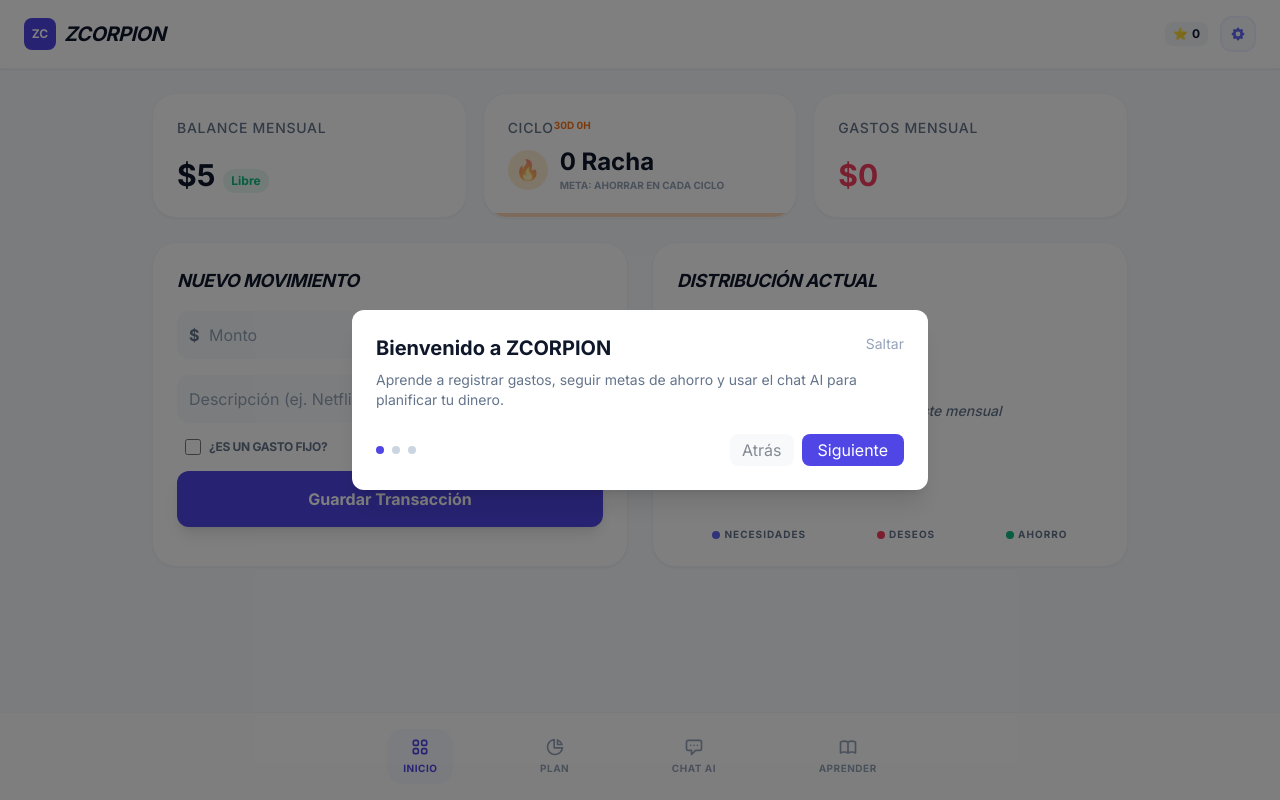
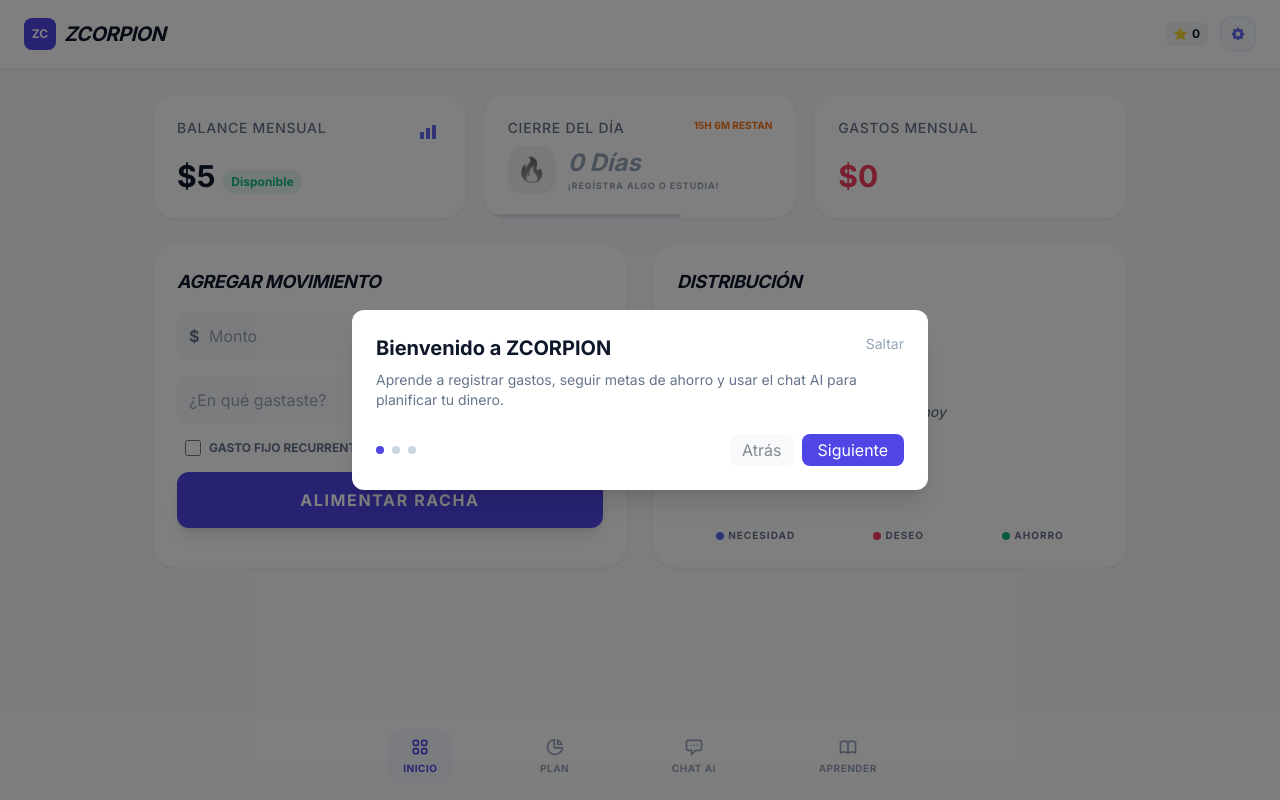
Before and after one commit to jleoscorpion-creator/zcorpion--1-, a React (Vite) app: page / in a window 1280 px wide. Both pictures are taken after typing "Sample", "5" into the empty fields and a click on the button "CONFIGURAR PLAN". Built offline with nearby package versions, Linux system fonts and the light colour scheme.

Commit message:
Actualizar .gitignore y README; agregar Netlify Fuction para Gemini

```diff
--- a/components/Dashboard.tsx
+++ b/components/Dashboard.tsx
@@ -3,80 +3,48 @@
 import { UserProfile, Expense, Category, Frequency } from '../types';
 import { PieChart, Pie, Cell, ResponsiveContainer, Tooltip } from 'recharts';
 import { CATEGORY_COLORS, CURRENCY_SYMBOLS, FREQUENCY_LABELS } from '../constants';
+import FinancialSummary from './FinancialSummary';
 
 interface DashboardProps {
   profile: UserProfile;
   expenses: Expense[];
   onAddExpense: (amount: number, category: Category, description: string, isFixed: boolean, frequency?: Frequency) => void;
+  onNavigateToTab: (tab: 'budget' | 'dashboard' | 'chat' | 'academy' | 'settings') => void;
   isDarkMode: boolean;
 }
 
-const Dashboard: React.FC<DashboardProps> = ({ profile, expenses, onAddExpense, isDarkMode }) => {
+const Dashboard: React.FC<DashboardProps> = ({ profile, expenses, onAddExpense, onNavigateToTab, isDarkMode }) => {
   const [selectedCat, setSelectedCat] = useState<Category>(Category.NEEDS);
-  const [timeRemaining, setTimeRemaining] = useState<string>('');
-  const [progressPercent, setProgressPercent] = useState(100);
+  const [timeRemainingToday, setTimeRemainingToday] = useState<string>('');
+  const [dayProgressPercent, setDayProgressPercent] = useState(100);
+  const [showSummary, setShowSummary] = useState(false);
 
-  const getPeriodFilter = (dateStr: string, freq: Frequency) => {
-    const d = new Date(dateStr);
-    const now = new Date();
-
-    if (freq === Frequency.MONTHLY) {
-      return d.getMonth() === now.getMonth() && d.getFullYear() === now.getFullYear();
-    }
-
-    const diffMs = now.getTime() - d.getTime();
-    const diffDays = diffMs / (1000 * 60 * 60 * 24);
-
-    if (freq === Frequency.WEEKLY) return diffDays <= 7;
-    if (freq === Frequency.BIWEEKLY) return diffDays <= 14;
-    return false;
-  };
-
-  const currentPeriodExpenses = expenses.filter(e => getPeriodFilter(e.date, profile.frequency));
-
-  // Adjusted logic: If a fixed expense is registered in the current period, it's counted normally.
-  // The user asked for it to "affect balance based on time".
-  // We'll calculate the period balance based on transactions that happened in this cycle.
-  const totalPeriodExpenses = currentPeriodExpenses.reduce((acc, curr) => acc + curr.amount, 0);
-  const balance = profile.income - totalPeriodExpenses;
   const currencySymbol = CURRENCY_SYMBOLS[profile.currency] || '$';
 
-  const getPeriodDays = (freq: Frequency) => {
-    if (freq === Frequency.WEEKLY) return 7;
-    if (freq === Frequency.BIWEEKLY) return 14;
-    return 30;
-  };
+  // Lógica de ciclo financiero (para el balance)
+  const getCycleStart = () => profile.lastLoginDate ? new Date(profile.lastLoginDate) : new Date();
+  const currentCycleExpenses = expenses.filter(e => new Date(e.date) >= getCycleStart());
+  const totalCycleExpenses = currentCycleExpenses.reduce((acc, curr) => acc + curr.amount, 0);
+  const balance = profile.income - totalCycleExpenses;
 
   useEffect(() => {
-    const updateCountdown = () => {
-      if (!profile.lastLoginDate) return;
-
-      const lastDate = new Date(profile.lastLoginDate);
-      const today = new Date();
-      const limitDays = getPeriodDays(profile.frequency);
-      const limitMs = limitDays * 24 * 60 * 60 * 1000;
-
-      const expiryTime = lastDate.getTime() + limitMs;
-      const diffMs = expiryTime - today.getTime();
-
-      if (diffMs <= 0) {
-        setTimeRemaining('Ciclo Completado');
-        setProgressPercent(0);
-      } else {
-        const days = Math.floor(diffMs / (1000 * 60 * 60 * 24));
-        const hours = Math.floor((diffMs % (1000 * 60 * 60 * 24)) / (1000 * 60 * 60));
-        setTimeRemaining(`${days}d ${hours}h`);
-        setProgressPercent((diffMs / limitMs) * 100);
-      }
+    const updateDailyCountdown = () => {
+      const now = new Date();
+      const midnight = new Date();
+      midnight.setHours(24, 0, 0, 0); // Siguiente medianoche
+      const diffMs = midnight.getTime() - now.getTime();
+      const hours = Math.floor(diffMs / (1000 * 60 * 60));
+      const minutes = Math.floor((diffMs % (1000 * 60 * 60)) / (1000 * 60));
+      setTimeRemainingToday(`${hours}h ${minutes}m`);
+      setDayProgressPercent((diffMs / (24 * 60 * 60 * 1000)) * 100);
     };
-
-    updateCountdown();
-    const timer = setInterval(updateCountdown, 60000);
+    updateDailyCountdown();
+    const timer = setInterval(updateDailyCountdown, 30000);
     return () => clearInterval(timer);
-  }, [profile.lastLoginDate, profile.frequency]);
+  }, []);
 
   const getCategoryTotal = (cat: Category) =>
-    currentPeriodExpenses.filter(e => e.category === cat).reduce((acc, curr) => acc + curr.amount, 0);
+    currentCycleExpenses.filter(e => e.category === cat).reduce((acc, curr) => acc + curr.amount, 0);
 
   const chartData = [
     { name: 'Necesidades', value: getCategoryTotal(Category.NEEDS), color: CATEGORY_COLORS.NEEDS },
@@ -86,56 +54,82 @@
 
   const periodLabel = profile.frequency === Frequency.WEEKLY ? 'Semanal' : profile.frequency === Frequency.BIWEEKLY ? 'Quincenal' : 'Mensual';
 
+  // Verificar si la racha se cumplió hoy (por gasto o por lección)
+  const todayDate = new Date();
+  todayDate.setHours(0, 0, 0, 0);
+
+  const streakAchievedToday = profile.lastStreakDate && new Date(profile.lastStreakDate).getTime() === todayDate.getTime();
+
   return (
     <div className="space-y-6 animate-in fade-in duration-500">
       <div className="grid grid-cols-1 md:grid-cols-3 gap-4">
+        {/* Balance Card */}
         <div className={`p-6 rounded-3xl border shadow-sm flex flex-col justify-between transition-colors ${isDarkMode ? 'bg-slate-900 border-slate-800' : 'bg-white border-slate-100'}`}>
-          <span className="text-slate-500 text-sm font-medium uppercase tracking-wider">Balance {periodLabel}</span>
+          <div className="flex justify-between items-start">
+            <span className="text-slate-500 text-sm font-medium uppercase tracking-wider">Balance {periodLabel}</span>
+            <button
+              onClick={() => setShowSummary(true)}
+              className="p-1 hover:bg-slate-100 dark:hover:bg-slate-800 rounded-lg text-indigo-500"
+            >
+              <svg xmlns="http://www.w3.org/2000/svg" className="h-5 w-5" viewBox="0 0 20 20" fill="currentColor">
+                <path d="M2 11a1 1 0 011-1h2a1 1 0 011 1v5a1 1 0 01-1 1H3a1 1 0 01-1-1v-5zM8 7a1 1 0 011-1h2a1 1 0 011 1v9a1 1 0 01-1 1H9a1 1 0 01-1-1V7zM14 4a1 1 0 011-1h2a1 1 0 011 1v12a1 1 0 01-1 1h-2a1 1 0 01-1-1V4z" />
+              </svg>
+            </button>
+          </div>
           <div className="flex items-end gap-2 mt-2">
             <span className="text-3xl font-bold">{currencySymbol}{balance.toLocaleString()}</span>
             <span className={`text-xs font-bold px-2 py-1 rounded-full ${balance >= 0 ? 'bg-emerald-500/10 text-emerald-500' : 'bg-rose-500/10 text-rose-500'}`}>
-              {balance >= 0 ? 'Libre' : 'Excedido'}
+              {balance >= 0 ? 'Disponible' : 'Sobrepasado'}
             </span>
           </div>
         </div>
 
-        <button
-          onClick={() => document.getElementById('quick-expense-form')?.scrollIntoView({ behavior: 'smooth' })}
-          className={`relative p-6 rounded-3xl border shadow-sm flex flex-col justify-between transition-all group hover:scale-[1.02] text-left active:scale-95 overflow-hidden ${isDarkMode ? 'bg-slate-900 border-slate-800' : 'bg-white border-slate-100'}`}
-        >
+        {/* Daily Streak Card */}
+        <div className={`relative p-6 rounded-3xl border shadow-sm flex flex-col justify-between transition-all overflow-hidden ${isDarkMode ? 'bg-slate-900 border-slate-800' : 'bg-white border-slate-100'}`}>
           <div
-            className="absolute bottom-0 left-0 h-1 bg-orange-500/30 transition-all duration-1000"
-            style={{ width: `${progressPercent}%` }}
+            className={`absolute bottom-0 left-0 h-1 transition-all duration-1000 ${streakAchievedToday ? 'bg-orange-500' : 'bg-slate-400 opacity-30'}`}
+            style={{ width: `${dayProgressPercent}%` }}
           />
           <div className="flex justify-between items-start">
-            <span className="text-slate-500 text-sm font-medium uppercase tracking-wider group-hover:text-indigo-500 transition-colors">Ciclo</span>
-            <span className="text-[10px] font-black text-orange-500 uppercase">{timeRemaining}</span>
+            <span className="text-slate-500 text-sm font-medium uppercase tracking-wider">Cierre del Día</span>
+            <span className={`text-[10px] font-black uppercase ${streakAchievedToday ? 'text-indigo-500' : 'text-orange-500'}`}>
+              {timeRemainingToday} restan
+            </span>
           </div>
           <div className="flex items-center gap-3 mt-2">
-            <div className={`w-10 h-10 rounded-full flex items-center justify-center transition-colors ${isDarkMode ? 'bg-orange-500/20 text-orange-400' : 'bg-orange-100 text-orange-500'} group-hover:bg-orange-500 group-hover:text-white`}>
-              <span className="text-xl animate-pulse">🔥</span>
+            <div className={`w-12 h-12 rounded-2xl flex items-center justify-center transition-all duration-500 ${
+              streakAchievedToday
+                ? 'bg-orange-500 text-white shadow-[0_0_20px_rgba(249,115,22,0.5)] animate-pulse'
+                : (isDarkMode ? 'bg-slate-800 text-slate-600 grayscale' : 'bg-slate-100 text-slate-400 grayscale')
+            }`}>
+              <span className={`text-2xl transition-transform ${streakAchievedToday ? 'scale-110' : 'scale-100'}`}>🔥</span>
             </div>
             <div>
-              <span className="text-2xl font-bold">{profile.streak} Racha</span>
-              <p className="text-[10px] text-slate-400 font-bold uppercase">Meta: Ahorrar en cada ciclo</p>
+              <span className={`text-2xl font-black italic transition-colors ${streakAchievedToday ? (isDarkMode ? 'text-white' : 'text-slate-900') : 'text-slate-400'}`}>
+                {profile.streak} Días
+              </span>
+              <p className={`text-[9px] font-black uppercase tracking-widest ${streakAchievedToday ? 'text-emerald-500' : 'text-slate-400'}`}>
+                {streakAchievedToday ? 'Racha Protegida ✓' : '¡Regístra algo o estudia!'}
+              </p>
             </div>
           </div>
-        </button>
+        </div>
 
+        {/* Gastos Card */}
         <div className={`p-6 rounded-3xl border shadow-sm flex flex-col justify-between transition-colors ${isDarkMode ? 'bg-slate-900 border-slate-800' : 'bg-white border-slate-100'}`}>
           <span className="text-slate-500 text-sm font-medium uppercase tracking-wider">Gastos {periodLabel}</span>
-          <span className="text-3xl font-bold text-rose-500 mt-2">{currencySymbol}{totalPeriodExpenses.toLocaleString()}</span>
+          <span className="text-3xl font-bold text-rose-500 mt-2">{currencySymbol}{totalCycleExpenses.toLocaleString()}</span>
         </div>
       </div>
 
       <div className="grid grid-cols-1 lg:grid-cols-2 gap-6">
         <div id="quick-expense-form" className={`p-6 rounded-3xl border shadow-sm transition-colors ${isDarkMode ? 'bg-slate-900 border-slate-800' : 'bg-white border-slate-100'}`}>
-          <h3 className="text-lg font-bold mb-4 italic uppercase tracking-tight">Nuevo Movimiento</h3>
+          <h3 className="text-lg font-bold mb-4 italic uppercase tracking-tight">Agregar Movimiento</h3>
           <QuickExpenseForm onSubmit={onAddExpense} isDarkMode={isDarkMode} preSelectedCat={selectedCat} onCatChange={setSelectedCat} currencySymbol={currencySymbol} />
         </div>
 
         <div className={`p-6 rounded-3xl border shadow-sm transition-colors ${isDarkMode ? 'bg-slate-900 border-slate-800' : 'bg-white border-slate-100'}`}>
-          <h3 className="text-lg font-bold mb-4 italic uppercase tracking-tight">Distribución Actual</h3>
+          <h3 className="text-lg font-bold mb-4 italic uppercase tracking-tight">Distribución</h3>
           <div className="h-[200px] w-full">
             {chartData.length > 0 ? (
               <ResponsiveContainer width="100%" height="100%">
@@ -153,24 +147,37 @@
                     ))}
                   </Pie>
                   <Tooltip
-                    contentStyle={{ borderRadius: '16px', border: 'none', boxShadow: '0 10px 15px -3px rgba(0,0,0,0.1)', backgroundColor: isDarkMode ? '#1e293b' : '#ffffff', color: isDarkMode ? '#f1f5f9' : '#0f172a' }}
+                    contentStyle={{ borderRadius: '16px', border: 'none', backgroundColor: isDarkMode ? '#1e293b' : '#ffffff', color: isDarkMode ? '#f1f5f9' : '#0f172a' }}
                     formatter={(value: number) => `${currencySymbol}${value.toLocaleString()}`}
                   />
                 </PieChart>
               </ResponsiveContainer>
             ) : (
               <div className="flex items-center justify-center h-full text-slate-500 text-sm italic font-medium">
-                Sin movimientos en este {periodLabel.toLowerCase()}
+                Sin registros hoy
               </div>
             )}
           </div>
           <div className="mt-4 flex justify-around text-[10px] font-bold uppercase tracking-widest text-slate-500">
-            <div className="flex items-center gap-1"><div className="w-2 h-2 rounded-full" style={{backgroundColor: CATEGORY_COLORS.NEEDS}}/> Necesidades</div>
-            <div className="flex items-center gap-1"><div className="w-2 h-2 rounded-full" style={{backgroundColor: CATEGORY_COLORS.WANTS}}/> Deseos</div>
+            <div className="flex items-center gap-1"><div className="w-2 h-2 rounded-full" style={{backgroundColor: CATEGORY_COLORS.NEEDS}}/> Necesidad</div>
+            <div className="flex items-center gap-1"><div className="w-2 h-2 rounded-full" style={{backgroundColor: CATEGORY_COLORS.WANTS}}/> Deseo</div>
             <div className="flex items-center gap-1"><div className="w-2 h-2 rounded-full" style={{backgroundColor: CATEGORY_COLORS.SAVINGS}}/> Ahorro</div>
           </div>
         </div>
       </div>
+
+      {showSummary && (
+        <FinancialSummary
+          profile={profile}
+          expenses={expenses}
+          onClose={() => setShowSummary(false)}
+          onGoToPlan={() => {
+            setShowSummary(false);
+            onNavigateToTab('budget');
+          }}
+          isDarkMode={isDarkMode}
+        />
+      )}
     </div>
   );
 };
@@ -191,9 +198,7 @@
     e.preventDefault();
     if (!amount || !desc) return;
     onSubmit(parseFloat(amount), preSelectedCat, desc, isFixed, isFixed ? frequency : undefined);
-    setAmount('');
-    setDesc('');
-    setIsFixed(false);
+    setAmount(''); setDesc(''); setIsFixed(false);
   };
 
   return (
@@ -202,18 +207,14 @@
         <div className="relative">
           <span className="absolute left-3 top-1/2 -translate-y-1/2 text-slate-500 font-bold">{currencySymbol}</span>
           <input
-            type="number"
-            placeholder="Monto"
-            required
-            value={amount}
-            onChange={e => setAmount(e.target.value)}
-            className={`w-full border-none rounded-xl p-3 pl-8 focus:ring-2 focus:ring-indigo-500 outline-none transition-colors ${isDarkMode ? 'bg-slate-800 text-white placeholder-slate-500' : 'bg-slate-50 placeholder-slate-400'}`}
+            type="number" placeholder="Monto" required
+            value={amount} onChange={e => setAmount(e.target.value)}
+            className={`w-full border-none rounded-xl p-3 pl-8 outline-none ${isDarkMode ? 'bg-slate-800 text-white' : 'bg-slate-50'}`}
           />
         </div>
         <select
-          value={preSelectedCat}
-          onChange={e => onCatChange(e.target.value as Category)}
-          className={`border-none rounded-xl p-3 focus:ring-2 focus:ring-indigo-500 outline-none transition-colors ${isDarkMode ? 'bg-slate-800 text-white' : 'bg-slate-50'}`}
+          value={preSelectedCat} onChange={e => onCatChange(e.target.value as Category)}
+          className={`border-none rounded-xl p-3 outline-none ${isDarkMode ? 'bg-slate-800 text-white' : 'bg-slate-50'}`}
         >
           <option value={Category.NEEDS}>Necesidad</option>
           <option value={Category.WANTS}>Deseo</option>
@@ -221,42 +222,26 @@
         </select>
       </div>
       <input
-        type="text"
-        placeholder="Descripción (ej. Netflix, Renta...)"
-        required
-        value={desc}
-        onChange={e => setDesc(e.target.value)}
-        className={`w-full border-none rounded-xl p-3 focus:ring-2 focus:ring-indigo-500 outline-none transition-colors ${isDarkMode ? 'bg-slate-800 text-white placeholder-slate-500' : 'bg-slate-50 placeholder-slate-400'}`}
+        type="text" placeholder="¿En qué gastaste?" required
+        value={desc} onChange={e => setDesc(e.target.value)}
+        className={`w-full border-none rounded-xl p-3 outline-none ${isDarkMode ? 'bg-slate-800 text-white' : 'bg-slate-50'}`}
       />
-
       <div className="flex flex-col gap-3 px-2">
         <div className="flex items-center gap-2">
           <input
-            type="checkbox"
-            id="isFixed"
-            checked={isFixed}
+            type="checkbox" id="isFixed" checked={isFixed}
             onChange={e => setIsFixed(e.target.checked)}
-            className="w-4 h-4 text-indigo-600 rounded focus:ring-indigo-500"
+            className="w-4 h-4 text-indigo-600 rounded"
           />
-          <label htmlFor="isFixed" className="text-xs font-bold uppercase text-slate-500 tracking-tight cursor-pointer">
-            ¿Es un {preSelectedCat === Category.WANTS ? 'deseo' : 'gasto'} fijo?
-          </label>
+          <label htmlFor="isFixed" className="text-xs font-bold uppercase text-slate-500 cursor-pointer">Gasto Fijo Recurrente</label>
         </div>
-
         {isFixed && (
           <div className="animate-in slide-in-from-left-2 duration-300">
-             <label className="block text-[10px] font-black uppercase tracking-widest text-slate-400 mb-2">Frecuencia del Gasto Fijo</label>
+             <label className="block text-[10px] font-black uppercase tracking-widest text-slate-400 mb-2">Frecuencia</label>
              <div className="grid grid-cols-3 gap-2">
                 {Object.entries(FREQUENCY_LABELS).map(([key, label]) => (
-                  <button
-                    key={key}
-                    type="button"
-                    onClick={() => setFrequency(key as Frequency)}
-                    className={`py-2 text-[10px] font-black uppercase tracking-tighter rounded-lg border transition-all ${
-                      frequency === key
-                        ? 'bg-indigo-600 text-white border-indigo-600 shadow-md'
-                        : isDarkMode ? 'bg-slate-800 text-slate-400 border-slate-700' : 'bg-white text-slate-600 border-slate-200'
-                    }`}
+                  <button key={key} type="button" onClick={() => setFrequency(key as Frequency)}
+                    className={`py-2 text-[10px] font-black uppercase rounded-lg border transition-all ${frequency === key ? 'bg-indigo-600 text-white border-indigo-600' : isDarkMode ? 'bg-slate-800 text-slate-400 border-slate-700' : 'bg-white text-slate-600 border-slate-200'}`}
                   >
                     {label}
                   </button>
@@ -265,9 +250,8 @@
           </div>
         )}
       </div>
-
-      <button type="submit" className="w-full bg-indigo-600 text-white py-4 rounded-xl font-bold hover:bg-indigo-700 transition-all shadow-lg active:scale-95">
-        Guardar Transacción
+      <button type="submit" className="w-full bg-indigo-600 text-white py-4 rounded-xl font-black uppercase tracking-widest hover:bg-indigo-700 shadow-lg active:scale-95 transition-all">
+        Alimentar Racha
       </button>
     </form>
   );
```
